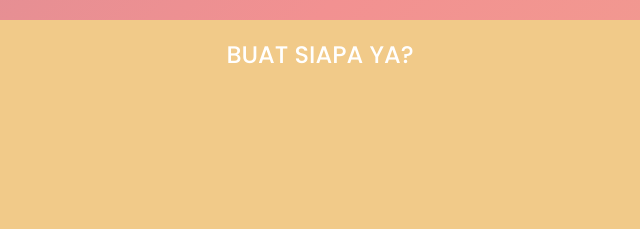
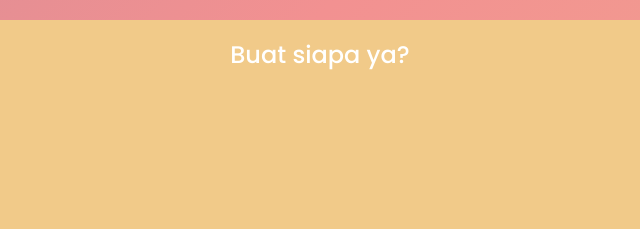
Before and after one commit to wxnyun43/dede-lksana, a plain HTML site: page index.html in a window 1280 px wide. Both pictures are taken after a click on the button "Mulai Sekarang". Shown: the top 229 px of the page, 320-960 px from the left. Drawn offline with nearby package versions, Linux system fonts and the light colour scheme.

Commit message:
Update index.html

```diff
--- a/index.html
+++ b/index.html
@@ -62,7 +62,7 @@
         </div>
       </section>
       <section class="halaman4 dalemnya_halaman" onclick="PindahKeHalaman(3)">
-        <h1 class="judul_halaman">BUAT SIAPA YA?</h1>
+        <h1 class="judul_halaman">Buat siapa ya?</h1>
         <br>
         <h1 id="waktu"></h1>
         <script type="text/javascript">
```
